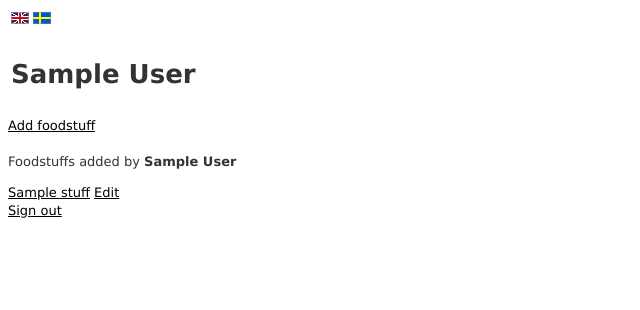
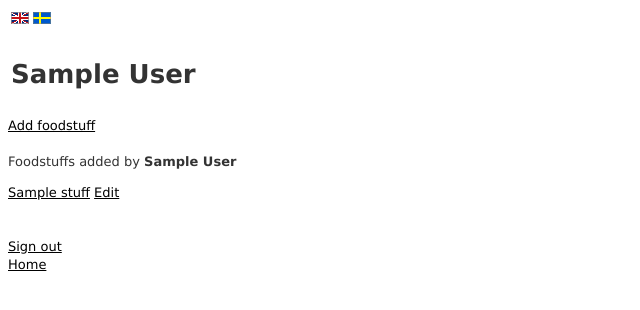
Before and after one commit to kallfaktorn/OpenFoodDB, a Rails app: page /users/1 in a window 1280 px wide. Shown: the top 310 px of the page, without its empty margins (0-640 px from the left). Run offline with Rails 7, Linux system fonts and the light colour scheme; tables that the repository leaves empty hold one stand-in row (values such as "Sample post"); style sheets or scripts are compiled from the project's sources; parts of the project's set-up code (start-up, migrations or seed data) failed here and were passed over; some libraries are stand-ins or nearby versions.

Commit message:
Added home button to users show. Language support for Sign out button

```diff
--- a/app/views/users/show.html.erb
+++ b/app/views/users/show.html.erb
@@ -19,4 +19,8 @@
   <br />
 <% end %>
 
-<%= link_to "Sign out", signout_path, method: "delete" %>
+<br />
+<br />
+<%= link_to t(:User_Show_Label_Sign_out), signout_path, method: "delete" %>
+<br />
+<%= link_to t(:Button_Home), home_index_path %>
--- a/config/locales/en.yml
+++ b/config/locales/en.yml
@@ -26,10 +26,12 @@ en:
   Button_Edit: "Edit"
   Button_Back: "Back"
   Button_Show: "Show"
+  Button_Home: "Home"
   FoodStuff_New_Header: "New FoodStuff"
   FoodStuffs_Edit_Header: "Edit FoodStuff"
   User_Show_Link_Add_foodstuff: "Add foodstuff"
   User_Show_Label_FoodStuffs_added_by: "FoodStuffs added by "
+  User_Show_Label_Sign_out: "Sign out"
   FoodStuff_Show_Button_Post_Comment: "Post Comment"
   FoodStuff_Edit_Button_Update_FoodStuff: "Update FoodStuff"
   FoodStuff_Name: "Name"
--- a/config/locales/se.yml
+++ b/config/locales/se.yml
@@ -26,10 +26,12 @@ se:
   Button_Edit: "Ändra"
   Button_Back: "Tillbaka"
   Button_Show: "Visa"
+  Button_Home: "Hem"
   FoodStuff_New_Header: "Nytt livsmedel"
   FoodStuffs_Edit_Header: "Redigera livsmedel"
   User_Show_Link_Add_foodstuff: "Lägg till livsmedel"
   User_Show_Label_FoodStuffs_added_by: "Livsmedel tillagda av "
+  User_Show_Label_Sign_out: "Logga ut"
   FoodStuff_Show_Button_Post_Comment: "Posta kommentar"
   FoodStuff_Edit_Button_Update_FoodStuff: "Uppdatera livsmedel"
   FoodStuff_Name: "Namn"
```
